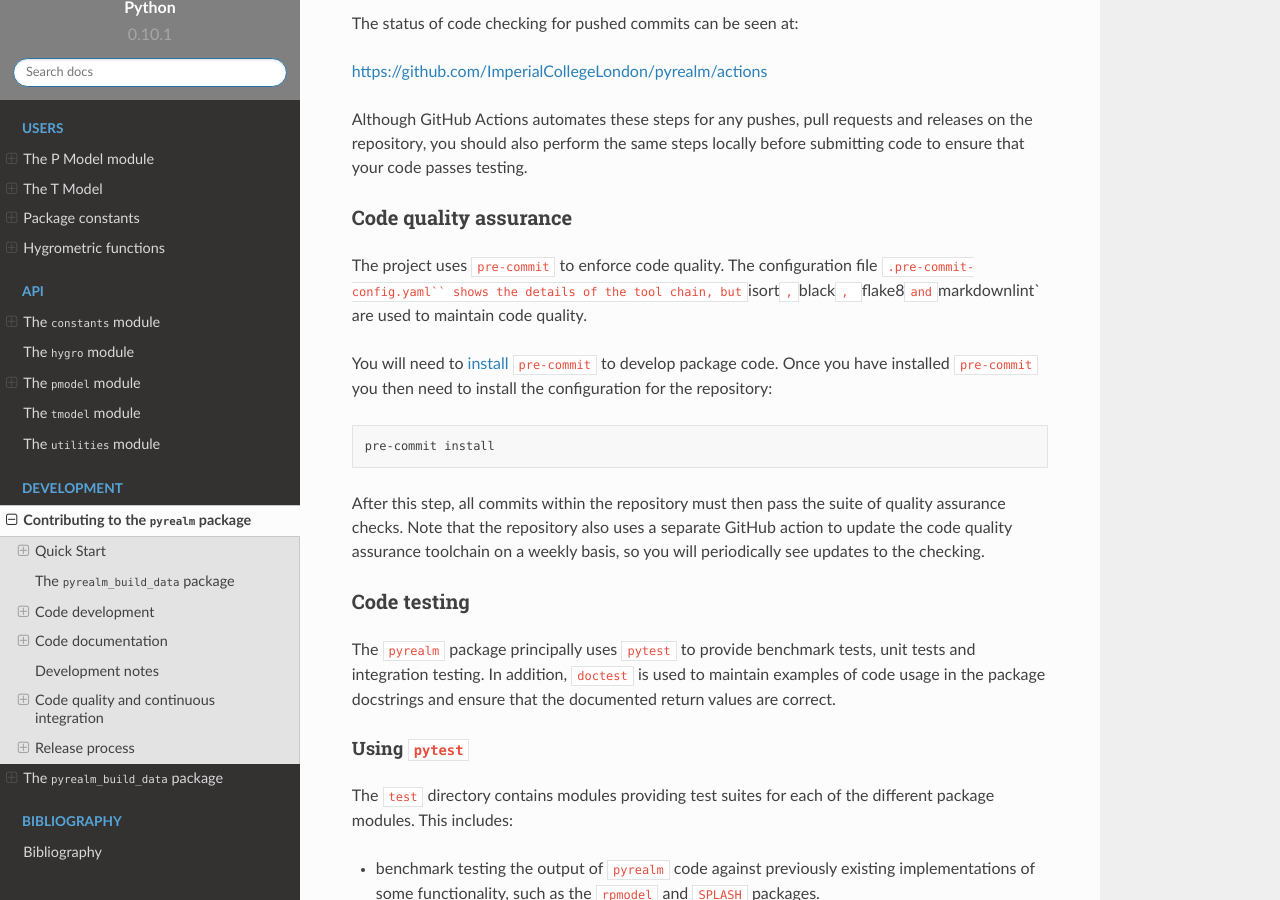
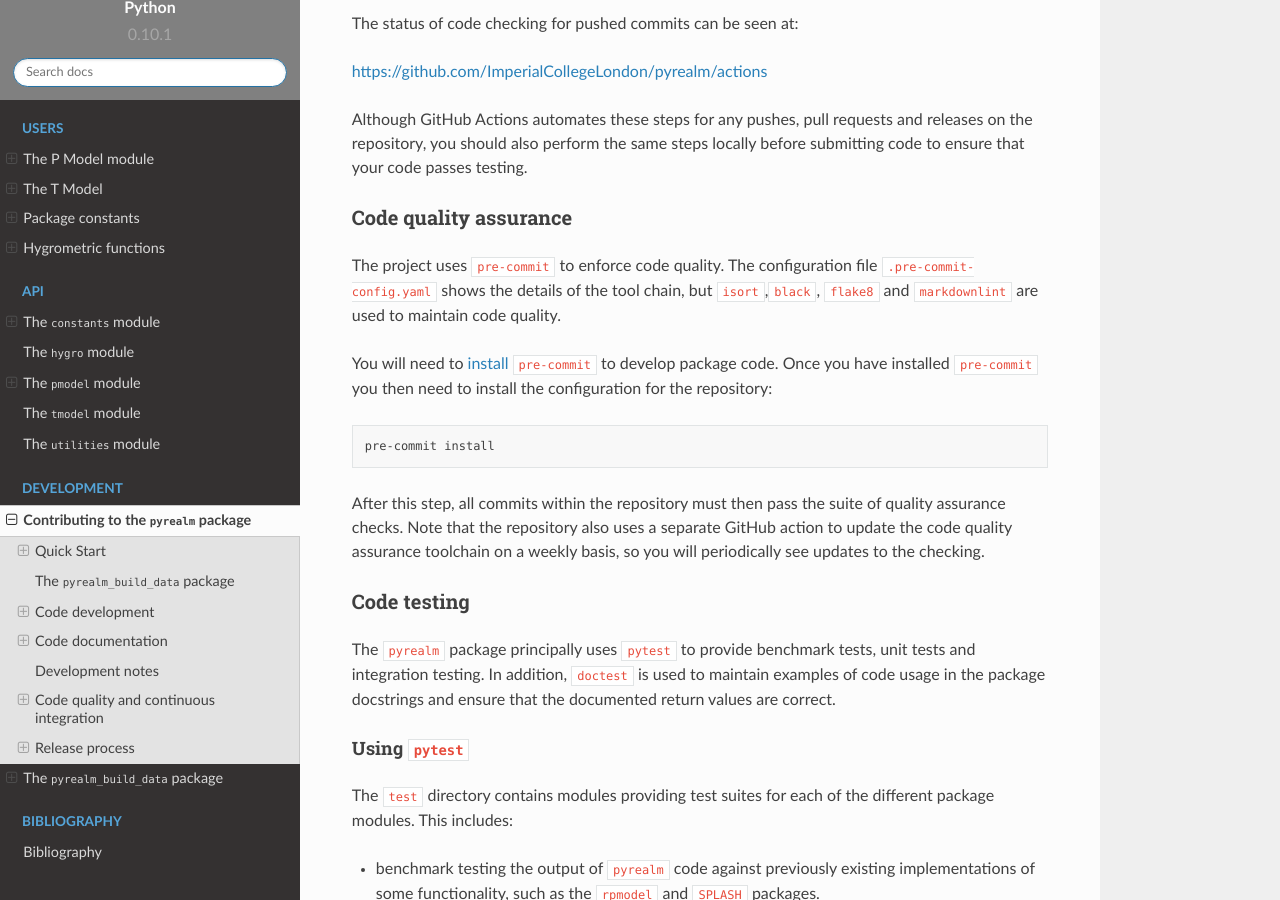
Before and after one commit to ImperialCollegeLondon/pyrealm, a Sphinx documentation site: the page built from docs/source/development/developers.md, in a window 1280 px wide and 900 px high, scrolled down 3104 px. Built offline with Sphinx 7.4.7 and the Read the Docs theme 2.0.0, drawn with Linux system fonts in a browser that asks for light colours.

```diff
--- a/docs/source/development/developers.md
+++ b/docs/source/development/developers.md
@@ -161,7 +161,7 @@ to ensure that your code passes testing.
 ### Code quality assurance
 
 The project uses `pre-commit` to enforce code quality. The configuration file
-`.pre-commit-config.yaml`` shows the details of the tool chain, but`isort`,`black`,
+`.pre-commit-config.yaml` shows the details of the tool chain, but `isort`,`black`,
 `flake8` and `markdownlint` are used to maintain code quality.
 
 You will need to [install `pre-commit`](https://pre-commit.com/#install) to develop
```
